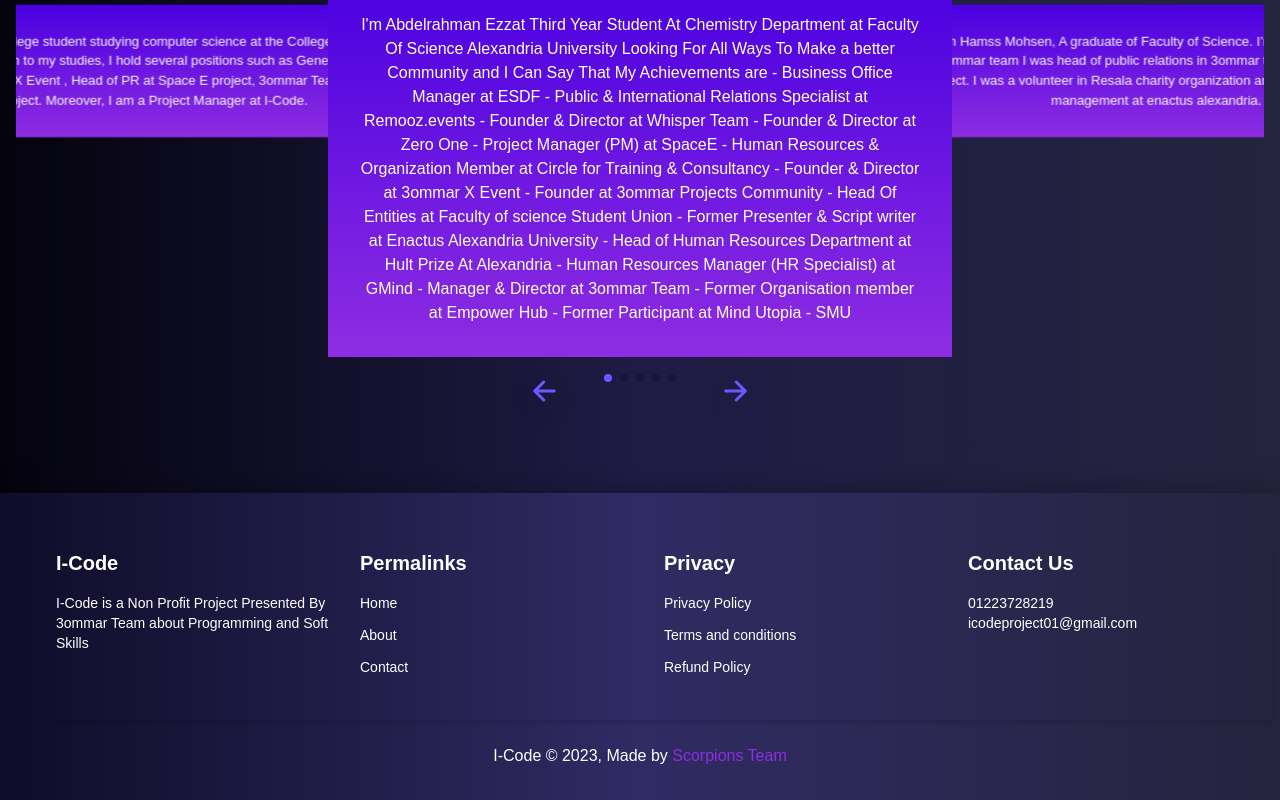
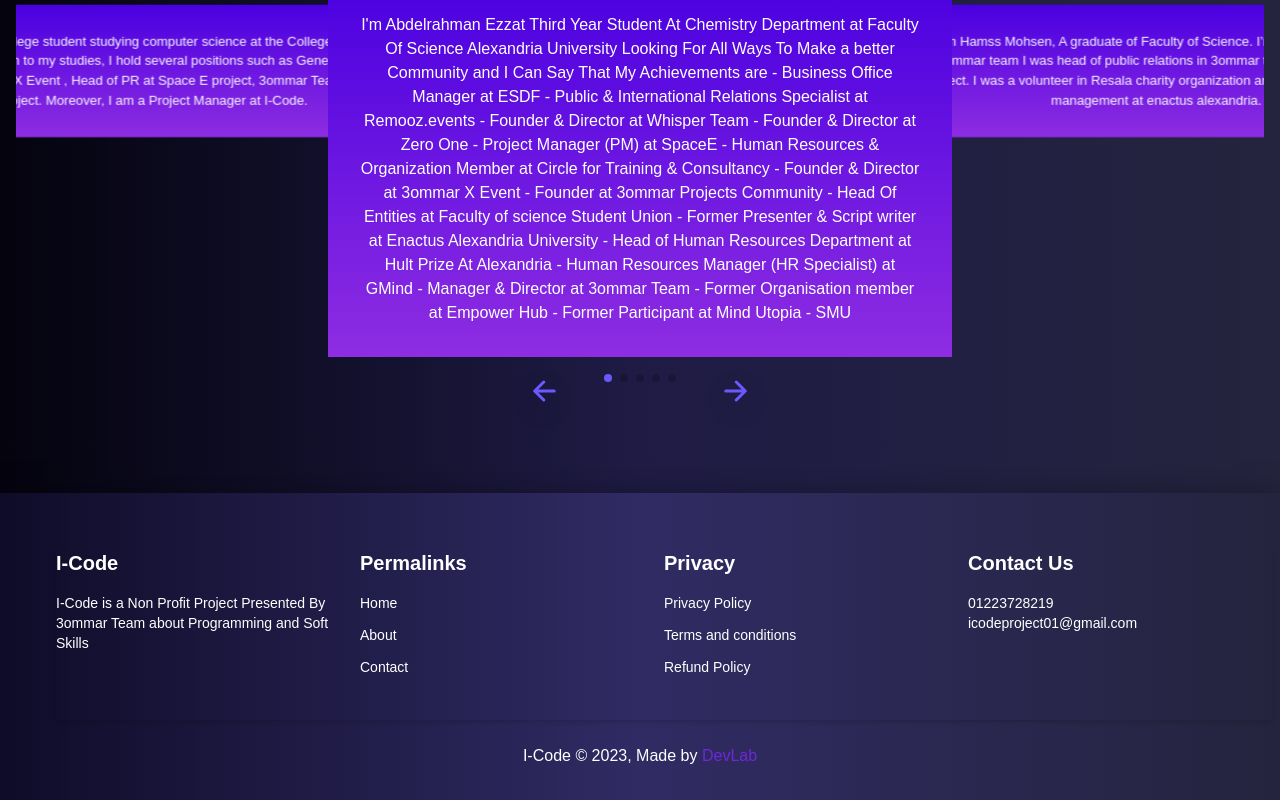
Before and after one commit to ICodeProject1/ICode, a Next.js app: page / in a window 1280 px wide. Shown: the part 2099-2899 px from the top of the page. Built offline with nearby package versions, Linux system fonts and the light colour scheme; no server answers; some icons are missing.

Commit message:
Update Footer.js

```diff
--- a/components/Footer.js
+++ b/components/Footer.js
@@ -79,13 +79,13 @@
       <div>
         <p className="text-center">
           I-Code &copy; 2023, Made by{" "}
-          <span className="text-[#8e2de2]">
+          <span className="text-[#6d28d9]">
             <a
-              href="https://scorpions-store.vercel.app"
+              href="https://devlab-tech.com"
               target="_blank"
               rel="noopener noreferrer"
             >
-              Scorpions Team
+              DevLab
             </a>
           </span>
         </p>
```
